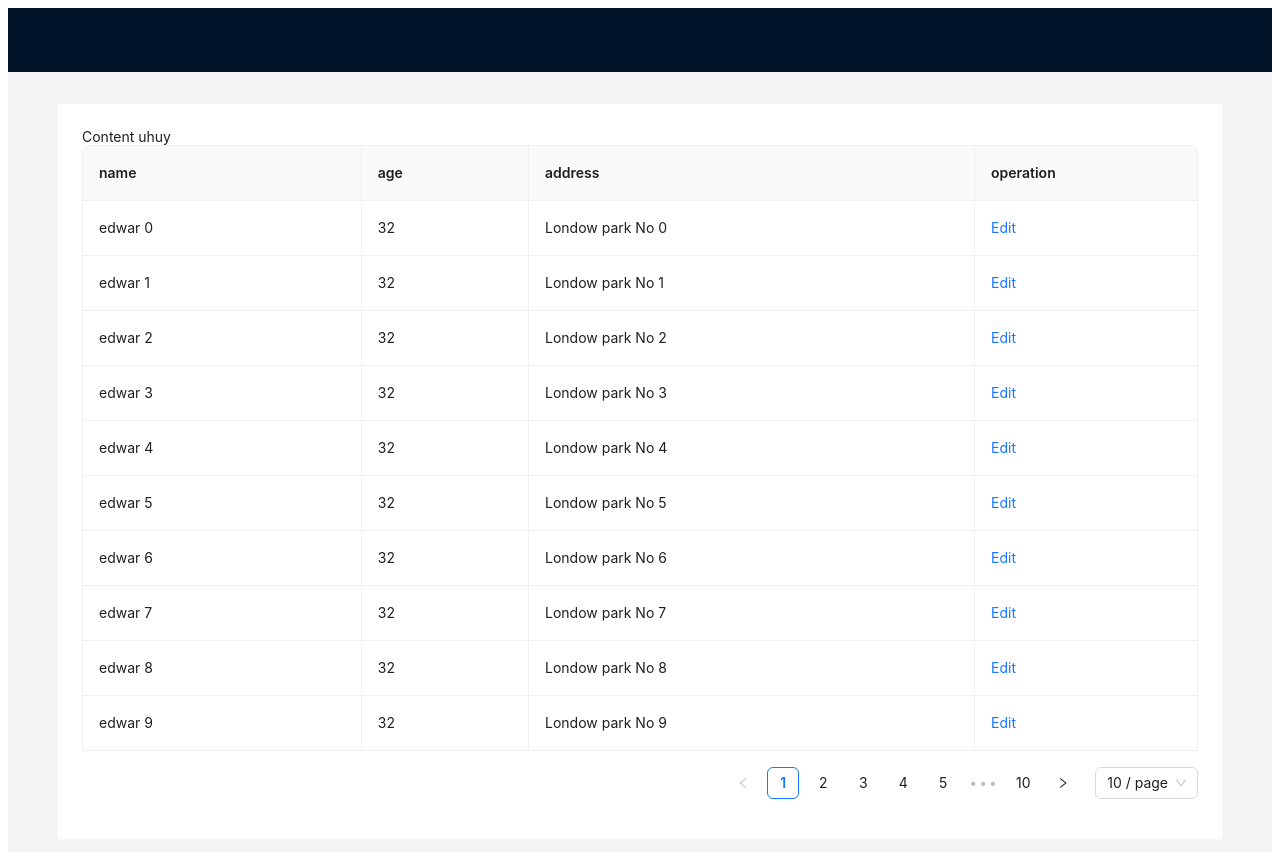
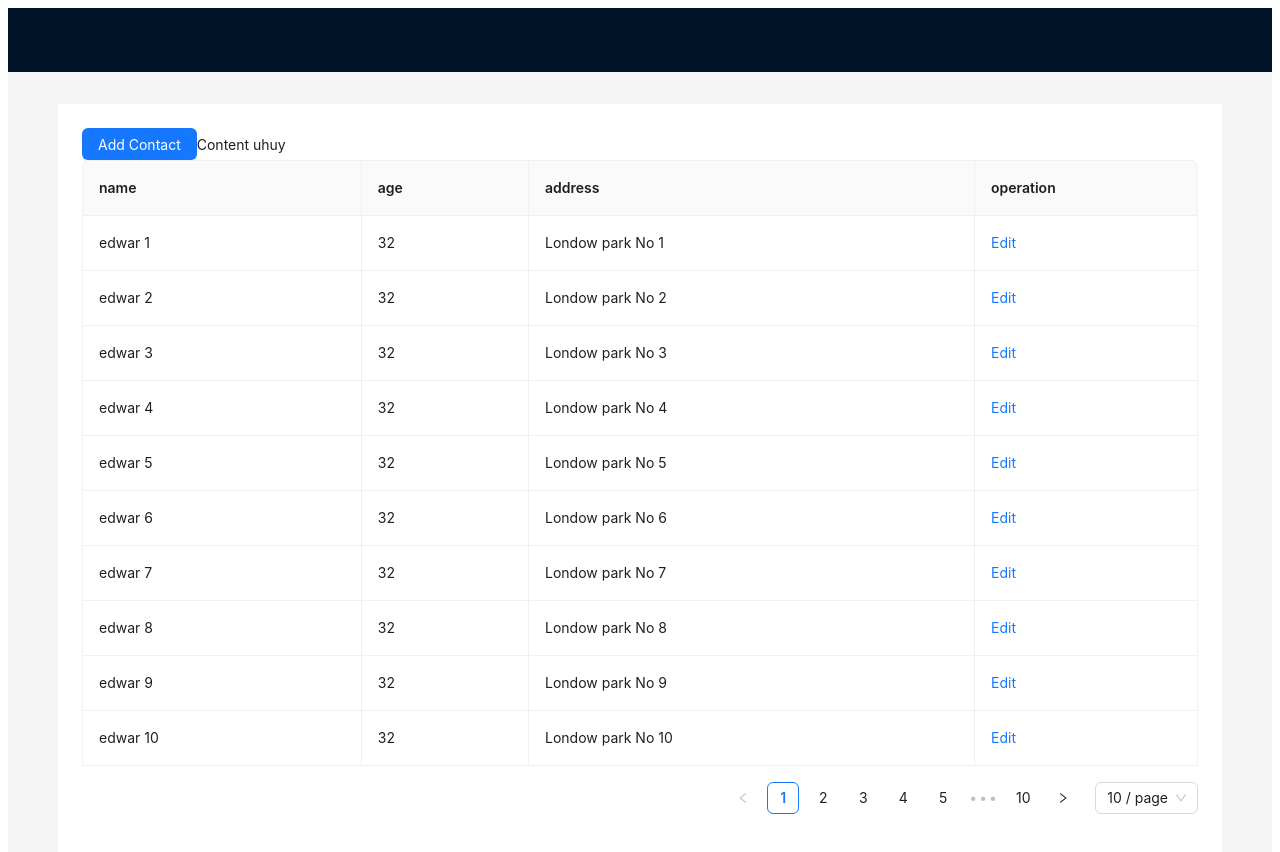
Before and after one commit to oBonn14/feTest, a React (Vite) app: page / in a window 1280 px wide. Shown: the top 852 px of the page. Built offline with nearby package versions, Linux system fonts and the light colour scheme.

Commit message:
Creat button Add contact & Modal

```diff
--- a/src/App.jsx
+++ b/src/App.jsx
@@ -1,5 +1,6 @@
 import { Breadcrumb, Layout, Menu, theme } from 'antd';
 import TableData from './Table';
+import ModalButton from './Modal';
 const { Header, Content, Footer } = Layout;
 const App = () => {
   const {
@@ -39,6 +40,7 @@ const App = () => {
               minHeight: 280,
             }}
           >
+            <ModalButton/>
             Content uhuy
             <TableData/>
           </Content>
--- /dev/null
+++ b/src/Modal.jsx
@@ -0,0 +1,24 @@
+import { useState } from 'react'
+import { Button, Modal } from 'antd'
+const ModalButton = () => {
+    const [ modalOpen, setModalOpen ] = useState(false)
+    return (
+        <>
+            <Button type='primary' onClick={() => setModalOpen(true)}>
+                Add Contact
+            </Button>
+            <Modal
+            title='Add Contact'
+            centered
+            open={modalOpen}
+            onOk={() => setModalOpen(false)}
+            onCancel={() => setModalOpen(false)}
+            >
+                <p>Spontan</p>
+                <p>uhuy</p>
+            </Modal>
+        </>
+    )
+}
+
+export default ModalButton
--- a/src/Table.jsx
+++ b/src/Table.jsx
@@ -1,7 +1,7 @@
-import React, { useState } from 'react'
+import { useState } from 'react'
 import { Form, Input, InputNumber, Popconfirm, Table, Typography } from 'antd'
 const originData = []
-for(let i = 0; i < 100; i++){
+for(let i = 1; i < 100; i++){
     originData.push({
         key: i.toString(),
         name: `edwar ${i}`,
@@ -15,8 +15,6 @@ const editTableCell = ({
     dataIndex,
     title,
     inputType,
-    record,
-    index,
     children,
     ...restProps
 }) => {
```
